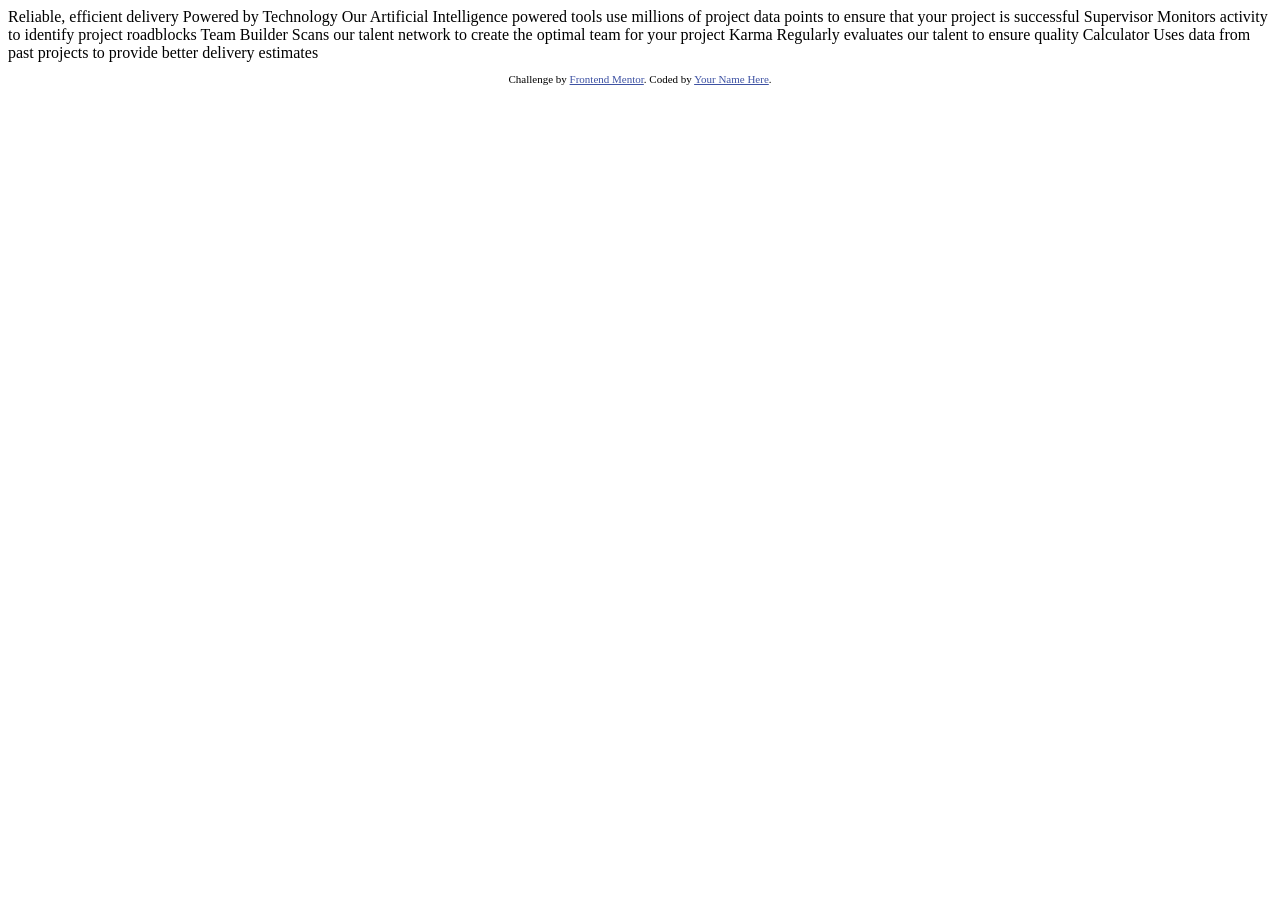
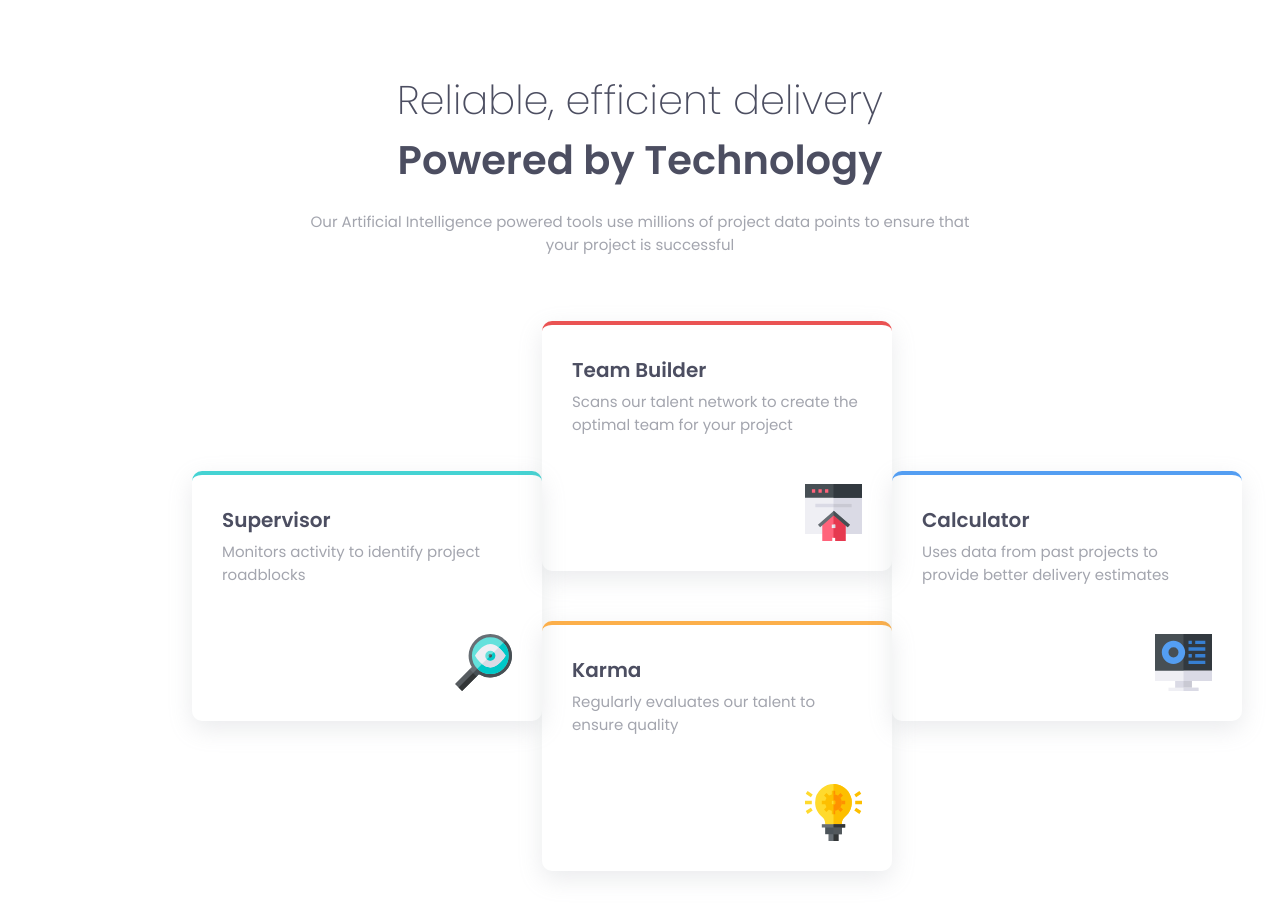
Before and after one commit to loiccape/Four-Cards-features, a plain HTML site: page index.html in a window 1280 px wide. Before the commit the page ends 800 px from the top, so only its background shows below. Drawn offline with Linux system fonts and the light colour scheme.

Commit message:
project done

```diff
--- a/index.html
+++ b/index.html
@@ -2,44 +2,41 @@
 <html lang="en">
 <head>
   <meta charset="UTF-8">
-  <meta name="viewport" content="width=device-width, initial-scale=1.0"> <!-- displays site properly based on user's device -->
+  <meta name="viewport" content="width=device-width, initial-scale=1.0">
+  <title>Four cards features</title>
+  <link rel="stylesheet" href="style.css">
+  <link href="https://fonts.googleapis.com/css2?family=Poppins:wght@200;400;600&display=swap" rel="stylesheet">
 
-  <link rel="icon" type="image/png" sizes="32x32" href="./images/favicon-32x32.png">
-
-  <title>Frontend Mentor | Four card feature section</title>
-
-  <!-- Feel free to remove these styles or customise in your own stylesheet 👍 -->
-  <style>
-    .attribution { font-size: 11px; text-align: center; }
-    .attribution a { color: hsl(228, 45%, 44%); }
-  </style>
 </head>
 <body>
-
-  Reliable, efficient delivery
-  Powered by Technology
-
-  Our Artificial Intelligence powered tools use millions of project data points
-  to ensure that your project is successful
-
-  Supervisor
-  Monitors activity to identify project roadblocks
-
-  Team Builder
-  Scans our talent network to create the optimal team for your project
-
-  Karma
-  Regularly evaluates our talent to ensure quality
-
-  Calculator
-  Uses data from past projects to provide better delivery estimates
-
-
-  <footer>
-    <p class="attribution">
-      Challenge by <a href="https://www.frontendmentor.io?ref=challenge" target="_blank">Frontend Mentor</a>.
-      Coded by <a href="#">Your Name Here</a>.
-    </p>
-  </footer>
+  <main>
+    <div class="textContent">
+      <p>Reliable, efficient delivery</p>
+      <p class="powered">Powered by Technology</p>
+      <p>Our Artificial Intelligence powered tools use millions of project data points to ensure that your project is successful</p>
+    </div>
+    <div class="itemsContainer">
+      <div class="item supervisor">
+        <h2>Supervisor</h2>
+        <p>Monitors activity to identify project roadblocks</p>
+        <img src="./images/icon-supervisor.svg" alt=""/>
+      </div>
+      <div class="item team">
+        <h2>Team Builder</h2>
+        <p>Scans our talent network to create the optimal team for your project</p>
+        <img src="./images/icon-team-builder.svg" alt=""/>
+      </div>
+      <div class="item karma">
+        <h2>Karma</h2>
+        <p>Regularly evaluates our talent to ensure quality</p>
+        <img src="./images/icon-karma.svg" alt=""/>
+      </div>
+      <div class="item calculator">
+        <h2>Calculator</h2>
+        <p>Uses data from past projects to provide better delivery estimates</p>
+        <img src="./images/icon-calculator.svg" alt=""/>
+      </div>
+    </div>
+  </main>
 </body>
 </html>
--- /dev/null
+++ b/style.css
@@ -0,0 +1,160 @@
+:root {
+    /* Colors - Primary */
+    --color-red: hsl(0, 78%, 62%);
+    --color-cyan: hsl(180, 62%, 55%);
+    --color-orange: hsl(34, 97%, 64%);
+    --color-blue: hsl(212, 86%, 64%);
+
+    /* Colors - Neutral */
+    --color-very-dark-blue: hsl(234, 12%, 34%);
+    --color-grayish-blue: hsl(229, 6%, 66%);
+    --color-very-light-gray: hsl(0, 0%, 98%);
+
+    /* Typography */
+    --font-size-body: 0.938rem;
+    --font-size-title: 1.25rem;
+    --font-size-big-title: 1.5rem;
+    --font-family: 'Poppins', sans-serif;
+    --font-weight-light: 200;
+    --font-weight-regular: 400;
+    --font-weight-bold: 600;
+  }
+
+*{
+    margin: 0;
+    padding: 0;
+    box-sizing: border-box;
+    font-family: var(--font-family);
+}
+
+main{
+    padding-top: 70px;
+    display: flex;
+    flex-direction: column;
+    align-items: center;
+}
+
+.textContent{
+    text-align: center;
+}
+
+.textContent :first-child{
+    font-size: var(--font-size-big-title);
+    color: var(--color-very-dark-blue);
+    font-weight: var(--font-weight-light);
+}
+
+.textContent .powered{
+    font-size: var(--font-size-big-title);
+    color: var(--color-very-dark-blue);
+    font-weight: var(--font-weight-bold);
+}
+
+.textContent :last-child{
+    font-size: var(--font-size-body);
+    color: var(--color-grayish-blue);
+    width: 80%;
+    margin: auto;
+}
+
+.itemsContainer{
+    width: 90%;
+    margin: 50px auto;
+}
+
+.item{
+    border-radius: 10px;
+    box-shadow: rgba(149, 157, 165, 0.2) 0px 8px 24px;
+    height: 222px;
+    padding: 30px;
+    position: relative;
+    margin-bottom: 20px;
+}
+
+.item h2 {
+
+    color: var(--color-very-dark-blue);
+    font-size: var(--font-size-title);
+    margin-bottom: 5px;
+}
+
+.item > p {
+    color: var(--color-grayish-blue);
+    font-size: var(--font-size-body);
+}
+
+.item > img {
+   position: absolute;
+   max-width: 57px;
+   bottom: 30px;
+   right: 30px;
+}
+
+.supervisor{
+    border-top: 4px solid var(--color-cyan);
+}
+
+.team{
+    border-top: 4px solid var(--color-red);
+}
+.karma{
+    border-top: 4px solid var(--color-orange);
+}
+.calculator{
+    border-top: 4px solid var(--color-blue);
+}
+
+
+@media only screen and (min-device-width : 768px){
+
+
+    .textContent :first-child{
+        font-size: 2.5rem;
+
+    }
+
+    .textContent .powered{
+        font-size: 2.5rem;
+        margin-bottom: 20px;
+    }
+
+    .item{
+        width: 350px;
+        height: 250px;
+    }
+    .itemsContainer {
+        /* background-color: aqua; */
+       height: 600px;
+       width: 70%;
+       display: grid;
+       grid-template-columns: repeat(3,1fr);
+       grid-template-rows: repeat(6,100px)  ;
+       align-items: center;
+       justify-items: center;
+    }
+
+    .supervisor {
+        grid-column: 1;
+        grid-row: 1 / 7;
+        justify-self: end;
+    }
+
+    .team {
+        grid-column: 2;
+        grid-row: 1 / 4;
+
+    }
+
+    .karma {
+        grid-column: 2;
+        grid-row: 4 / 7;
+
+    }
+
+    .calculator {
+        grid-column: 3;
+        grid-row: 1 / 7;
+        justify-self: start;
+    }
+
+}
```
